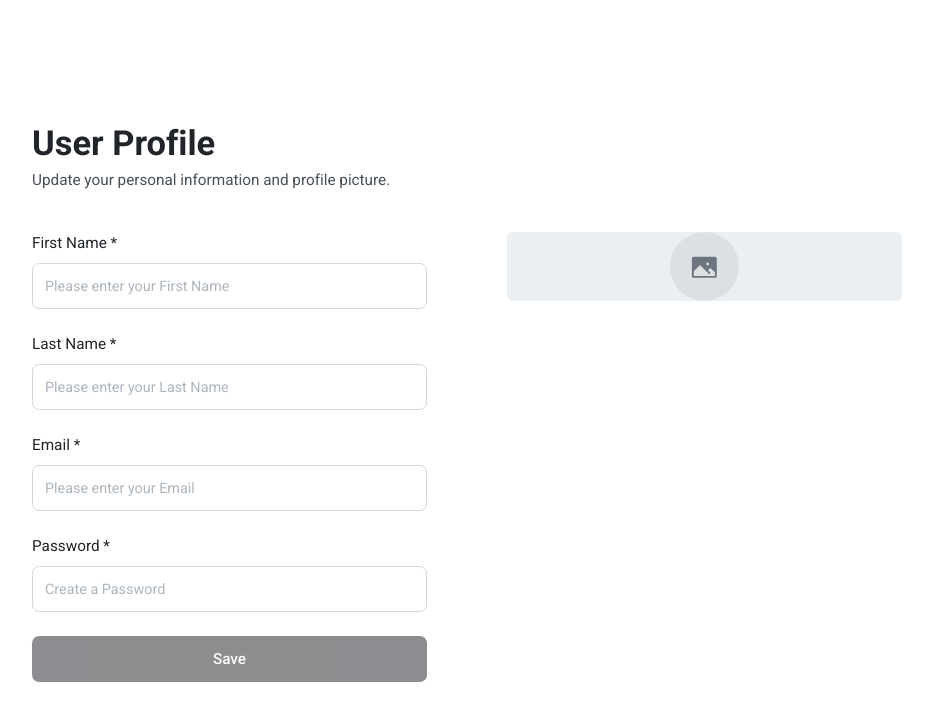
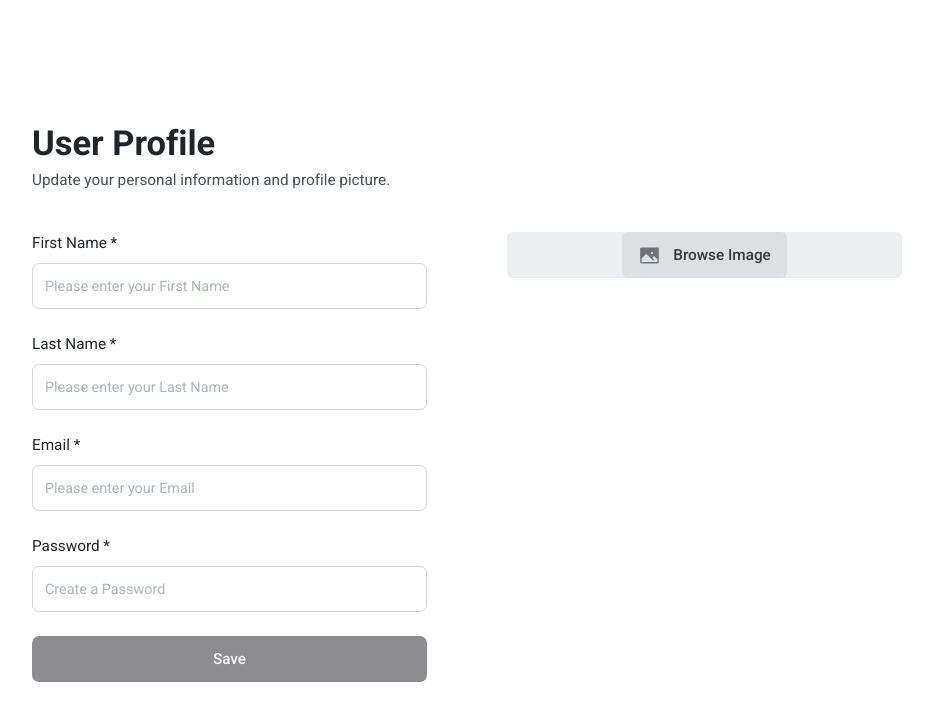
Before and after one commit to safdar-azeem/user-profile, a Vue app: page / in a window 1280 px wide. Shown: the top 720 px of the page, without its empty margins (173-1106 px from the left). Built offline with nearby package versions, Linux system fonts and the light colour scheme.

Commit message:
Update the file btn style and added text label with it

```diff
--- a/src/components/reusable/FileBtn.vue
+++ b/src/components/reusable/FileBtn.vue
@@ -20,10 +20,9 @@ export default defineComponent({
 </script>
 
 <template>
-   <label class="btn btn-icon rounded-full bg-gray-400 lg" for="upload-image">
-      <span>
-         <Icon :icon="icon" class="icon text-fs-8" />
-      </span>
+   <label class="btn rounded-md bg-gray-400" for="upload-image">
+      <Icon :icon="icon" class="icon text-fs-4" />
+      <span> Browse Image </span>
    </label>
    <input id="upload-image" type="file" @change="$emit('handleImage', $event)" class="hidden" />
 </template>
```
